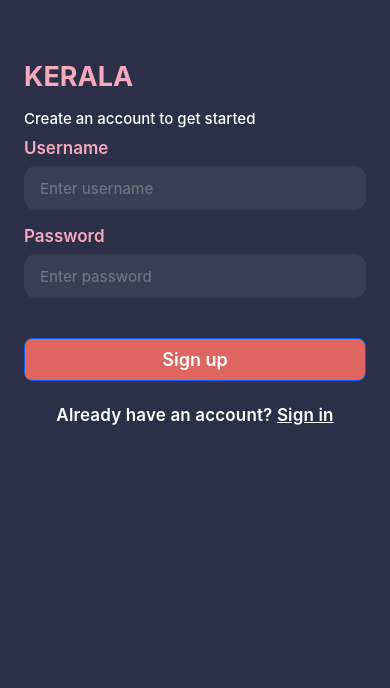
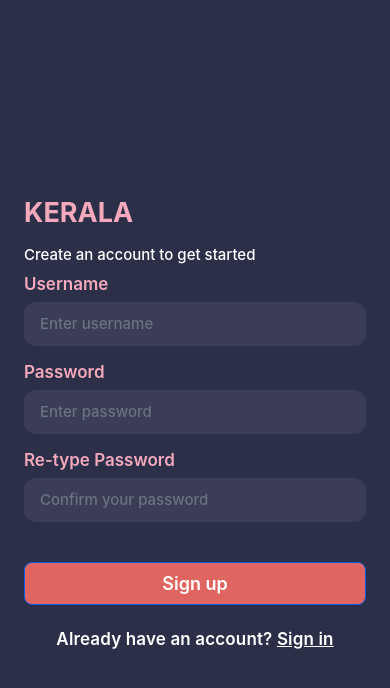
Before and after one commit to Rararawrd/KERALA-APP, a React Native app: screen /Register in a window 390 px wide. Shown: the top 688 px of the page. Built offline with nearby package versions, Linux system fonts and the light colour scheme; what expo-notifications would draw is missing.

Commit message:
login register fixed css

```diff
--- a/screens/LoginScreen.js
+++ b/screens/LoginScreen.js
@@ -1,7 +1,6 @@
 import React, { useState } from 'react';
 import { StatusBar } from 'expo-status-bar';
 import { StyleSheet, Text, View, Image, SafeAreaView, TextInput, TouchableOpacity, Alert } from 'react-native';
-
 
 const LoginScreen = ({navigation}) => {
   const [form, setForm] = useState({
@@ -9,10 +8,9 @@ const LoginScreen = ({navigation}) => {
     password: '',
   })
 
-
   return (
     <SafeAreaView style={{flex: 1, backgroundColor: '#2C2F48'}}>
-        <View style={styles.container}>
+        <View style={[styles.container, {justifyContent: 'center'}]}>
             <View style={styles.header}>
             {/* <Image
                 source={require('./assets/chaewon.jpg')}
@@ -20,19 +18,15 @@ const LoginScreen = ({navigation}) => {
                 alt="Logo "
             /> */}
 
-
             <Text style={styles.title}>KERALA</Text>
 
-
             <Text style={styles.subtitle}>
-                Sign up to KERALA
+                Sign in to KERALA
             </Text>
-
 
             <View styles={styles.form}>
                 <View style={styles.input}>
                 <Text style={styles.inputLabel}>Username</Text>
-
 
                 <TextInput
                     autoCapitalize="none"
@@ -46,10 +40,8 @@ const LoginScreen = ({navigation}) => {
                     />
                 </View>
 
-
                 <View style={styles.input}>
                 <Text style={styles.inputLabel}>Password</Text>
-
 
                 <TextInput
                     secureTextEntry
@@ -61,15 +53,12 @@ const LoginScreen = ({navigation}) => {
                     />
                 </View>
 
-
             </View>
-
 
             <View style={styles.formAction}>
                 <TouchableOpacity
                 onPress={() => {
                 //handle onPress
-
 
                 // Alert.alert('Successfully logged in');
                 navigation.navigate("Main")
@@ -94,7 +83,6 @@ const LoginScreen = ({navigation}) => {
                 </Text>
             </TouchableOpacity>
 
-
             </View>
         </View>
     </SafeAreaView>
@@ -102,13 +90,10 @@ const LoginScreen = ({navigation}) => {
   );
 }
 
-
 const styles = StyleSheet.create({
   container: {
     padding: 24,
     flex: 1,
-
-
   },
   header: {
     marginVertical: 36,
@@ -149,7 +134,7 @@ const styles = StyleSheet.create({
     borderRadius: 12,
     fontSize: 15,
     fontWeight: '500',
-    color: '#222',
+    color: '#fff',
   },
   form: {
     marginBottom: 24,
@@ -181,9 +166,7 @@ const styles = StyleSheet.create({
     fontWeight: '600',
     color: '#fff',
 
-
   }
 });
 
-
 export default LoginScreen;
--- a/screens/RegisterScreen.js
+++ b/screens/RegisterScreen.js
@@ -1,33 +1,40 @@
 import React, { useState } from 'react';
 import { StatusBar } from 'expo-status-bar';
 import { StyleSheet, Text, View, SafeAreaView, TextInput, TouchableOpacity, Alert } from 'react-native';
-
 
 const RegisterScreen = ({navigation}) => {
   const [form, setForm] = useState({
     email: '',
     username: '',
     password: '',
-  })
+    confirmPassword: '',
+  });
 
+  const handleRegister = () => {
+    if (form.password !== form.confirmPassword) {
+      Alert.alert('Error', 'Passwords do not match');
+      return;
+    }
+
+    // Here you would typically handle the registration logic
+    Alert.alert('Success', 'Successfully registered');
+    navigation.navigate("Login");
+  };
 
   return (
     <SafeAreaView style={{flex: 1, backgroundColor: '#2C2F48'}}>
         <View style={styles.container}>
+            <View style={{flex: 1, justifyContent: 'center'}}>
                 <View style={styles.header}>
                     <Text style={styles.title}>KERALA</Text>
-
 
                     <Text style={styles.subtitle}>
                         Create an account to get started
                     </Text>
 
-
                     <View styles={styles.form}>
-
                         <View style={styles.input}>
                             <Text style={styles.inputLabel}>Username</Text>
-
 
                             <TextInput
                                 autoCapitalize="none"
@@ -40,10 +47,8 @@ const RegisterScreen = ({navigation}) => {
                             />
                         </View>
 
-
                         <View style={styles.input}>
                             <Text style={styles.inputLabel}>Password</Text>
-
 
                             <TextInput
                                 secureTextEntry
@@ -55,23 +60,28 @@ const RegisterScreen = ({navigation}) => {
                             />
                         </View>
 
+                        <View style={styles.input}>
+                            <Text style={styles.inputLabel}>Re-type Password</Text>
 
+                            <TextInput
+                                secureTextEntry
+                                style={styles.inputControl}
+                                placeholder='Confirm your password'
+                                placeholderTextColor="#6b7280"
+                                value={form.confirmPassword}
+                                onChangeText={confirmPassword => setForm({...form, confirmPassword})}
+                            />
                         </View>
-
+                    </View>
 
                     <View style={styles.formAction}>
                         <TouchableOpacity
-                        onPress={() => {
-                            //handle register logic here
-                            Alert.alert('Successfully registered');
-                            navigation.navigate("Login");
-                        }}>
+                            onPress={handleRegister}>
                             <View style={styles.btn}>
                                 <Text style={styles.btnText}>Sign up</Text>
                             </View>
                         </TouchableOpacity>
                     </View>
-
 
                     <TouchableOpacity
                         style={{ marginTop: 'auto'}}
@@ -85,10 +95,10 @@ const RegisterScreen = ({navigation}) => {
                     </TouchableOpacity>
                 </View>
             </View>
+        </View>
     </SafeAreaView>
   );
 }
-
 
 const styles = StyleSheet.create({
   container: {
@@ -128,7 +138,7 @@ const styles = StyleSheet.create({
     borderRadius: 12,
     fontSize: 15,
     fontWeight: '500',
-    color: '#222',
+    color: '#fff',
   },
   form: {
     marginBottom: 24,
@@ -162,5 +172,4 @@ const styles = StyleSheet.create({
   }
 });
 
-
 export default RegisterScreen;
--- a/screens/SettingsScreen.js
+++ b/screens/SettingsScreen.js
@@ -430,7 +430,7 @@ const styles = StyleSheet.create({
         alignItems: 'center',
     },
     stopButton: {
-        backgroundColor: '#FF3B30',
+        backgroundColor: '#DF6660',
         padding: 12,
         borderRadius: 10,
         alignItems: 'center',
```
Lines whose indentation alone changed are shown as unchanged.
